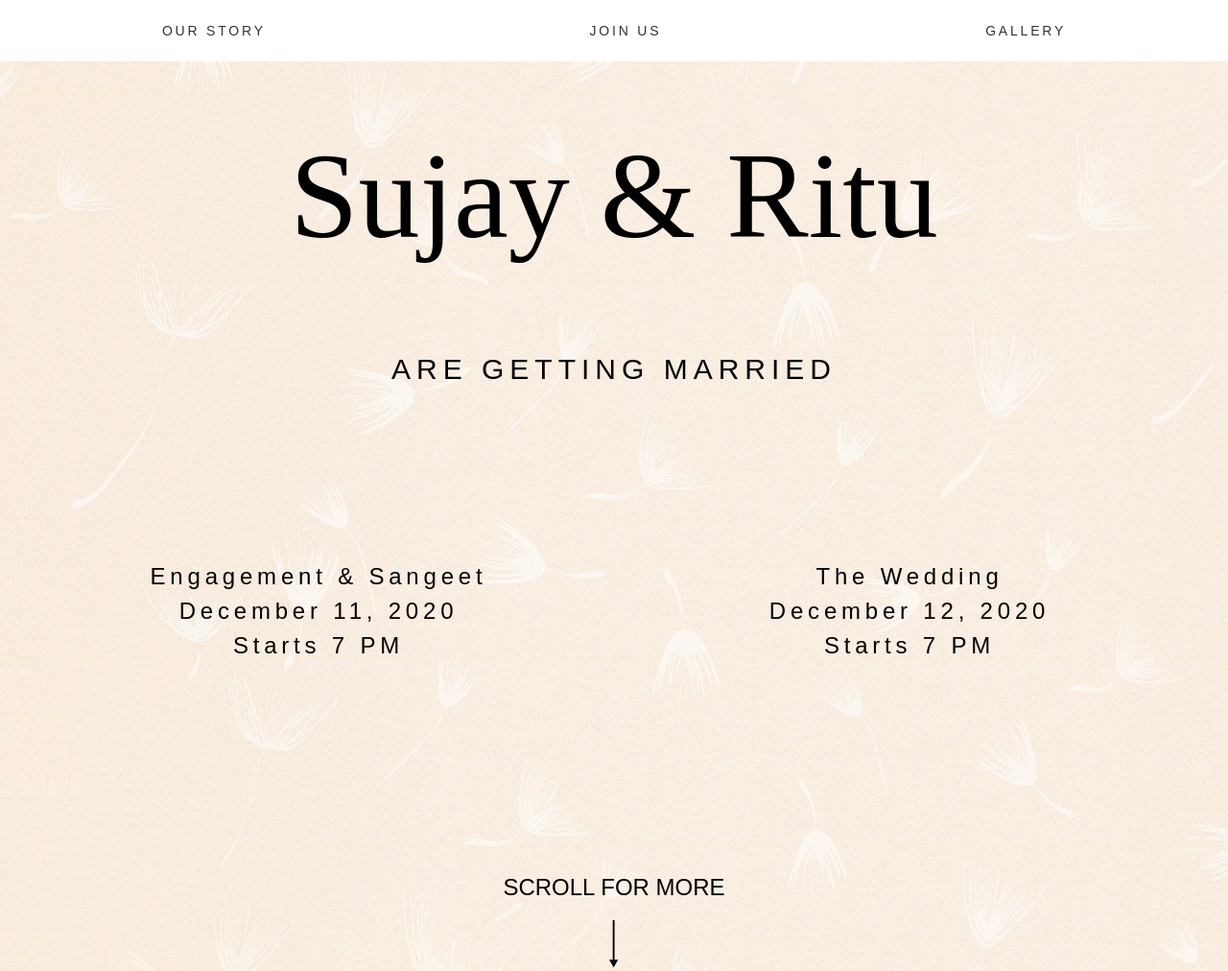
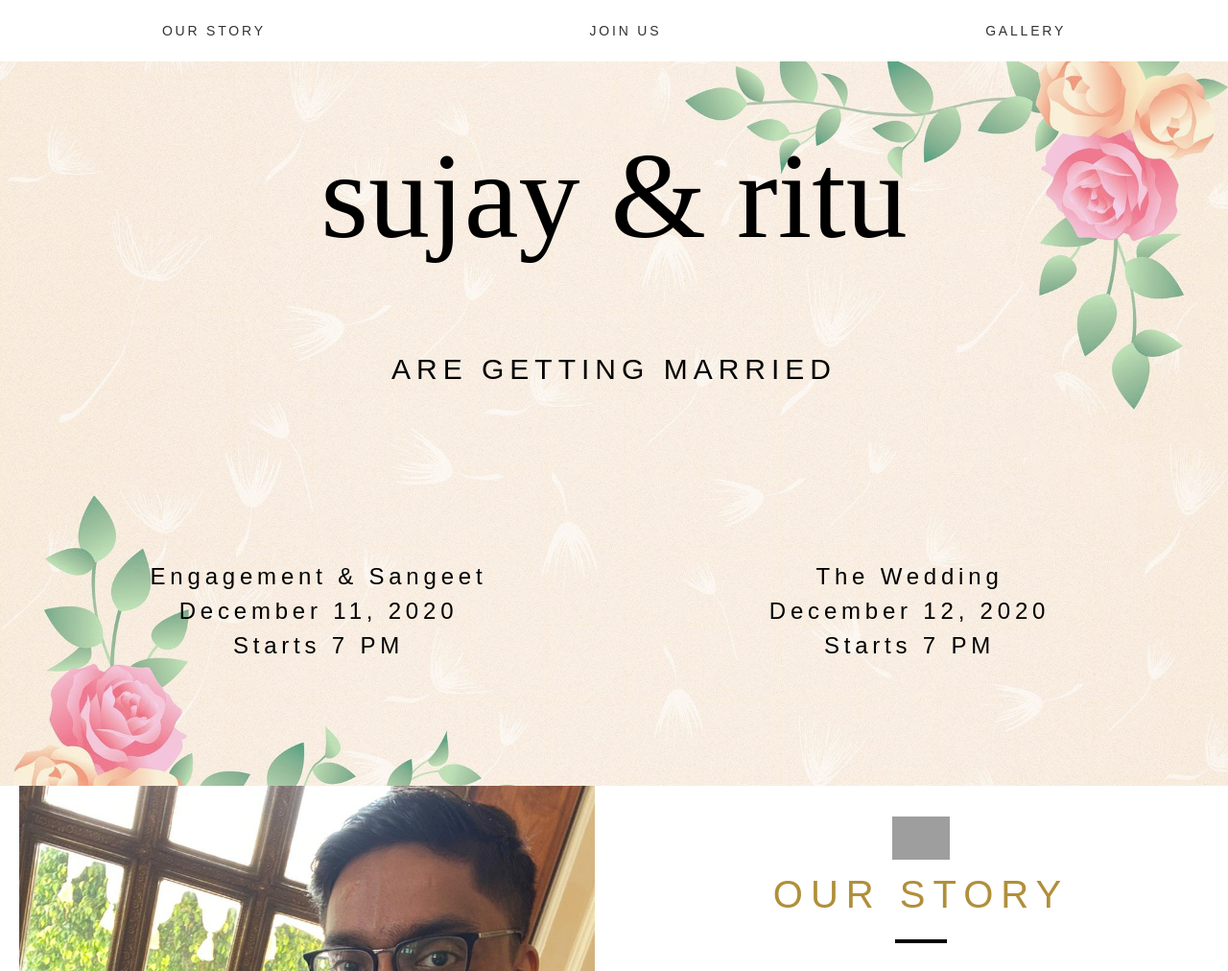
Before and after one commit to namz11/sujay-ritu, a plain HTML site: page index.html in a window 1280 px wide. Shown: the top 1012 px of the page at 96% size. Drawn offline with nearby package versions, Linux system fonts and the light colour scheme; grey boxes are pictures that could not be loaded.

Commit message:
home changes

```diff
--- a/index.html
+++ b/index.html
@@ -95,7 +95,7 @@
           </p>
         </div>
 
-        <div id="scrollMobile">
+        <!-- <div id="scrollMobile">
           <p>SCROLL FOR MORE</p>
           <svg
             id="scrollplz-arrow"
@@ -107,7 +107,7 @@
             <rect x="2" y="0" width="1" height="23"></rect>
             <path d="M0,22.244 L2.493,26.562 L4.986,22.244 L0,22.244 Z"></path>
           </svg>
-        </div>
+        </div> -->
       </div>
     </section>
     <section class="row">
--- a/styles.css
+++ b/styles.css
@@ -193,7 +193,7 @@ a {
 }
 #home::after {
   content: '';
-  background: url('./assets/home/newbg11.jpg');
+  background: url('./assets/home/newbg13.jpg');
   -webkit-background-size: cover;
   background-size: cover;
   opacity: 0.7;
@@ -224,7 +224,7 @@ a {
   margin-bottom: 0;
   font-family: 'Surveyor Display', 'Surveyor Display A', 'Surveyor Display B',
     serif;
-  /* text-transform: lowercase; */
+  text-transform: lowercase;
   letter-spacing: 0;
 }
 
```
Also changed, not shown: assets/home/newbg13.jpg (added).
